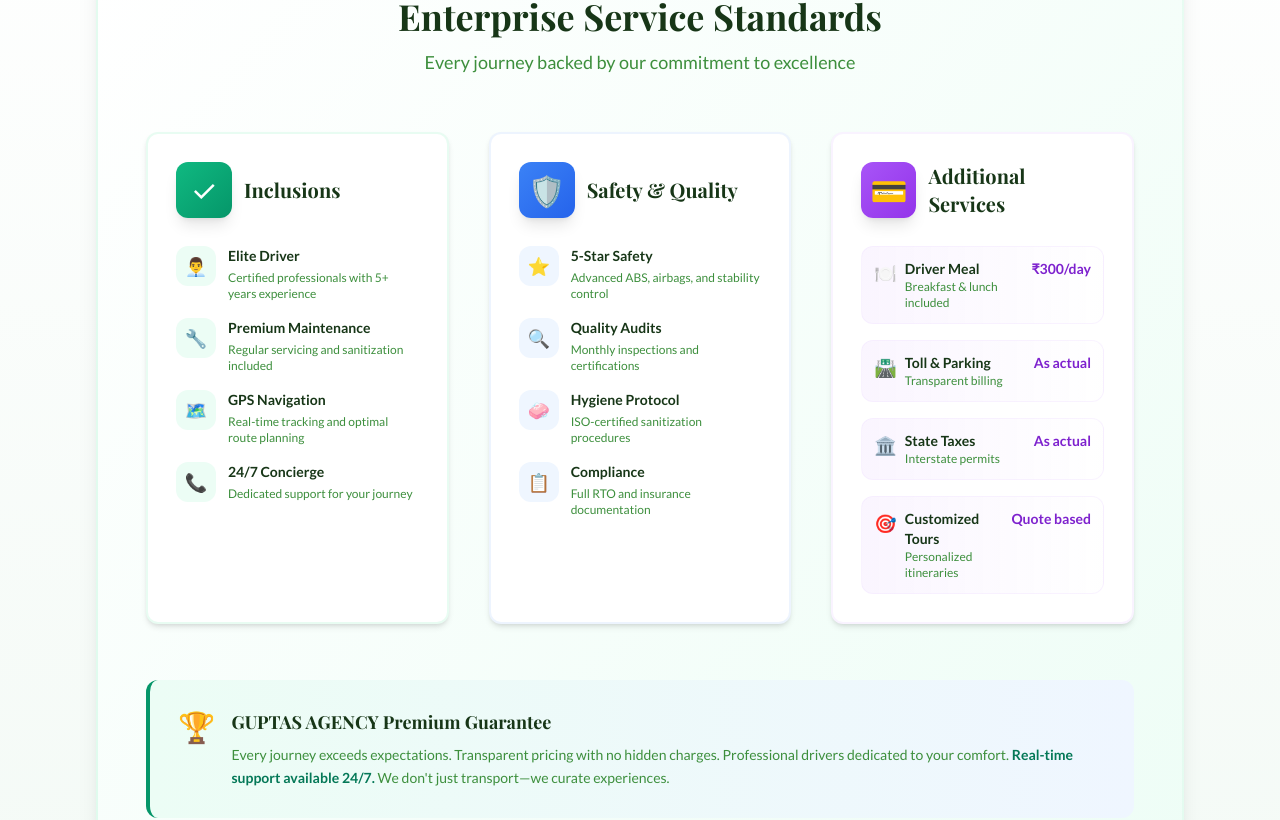
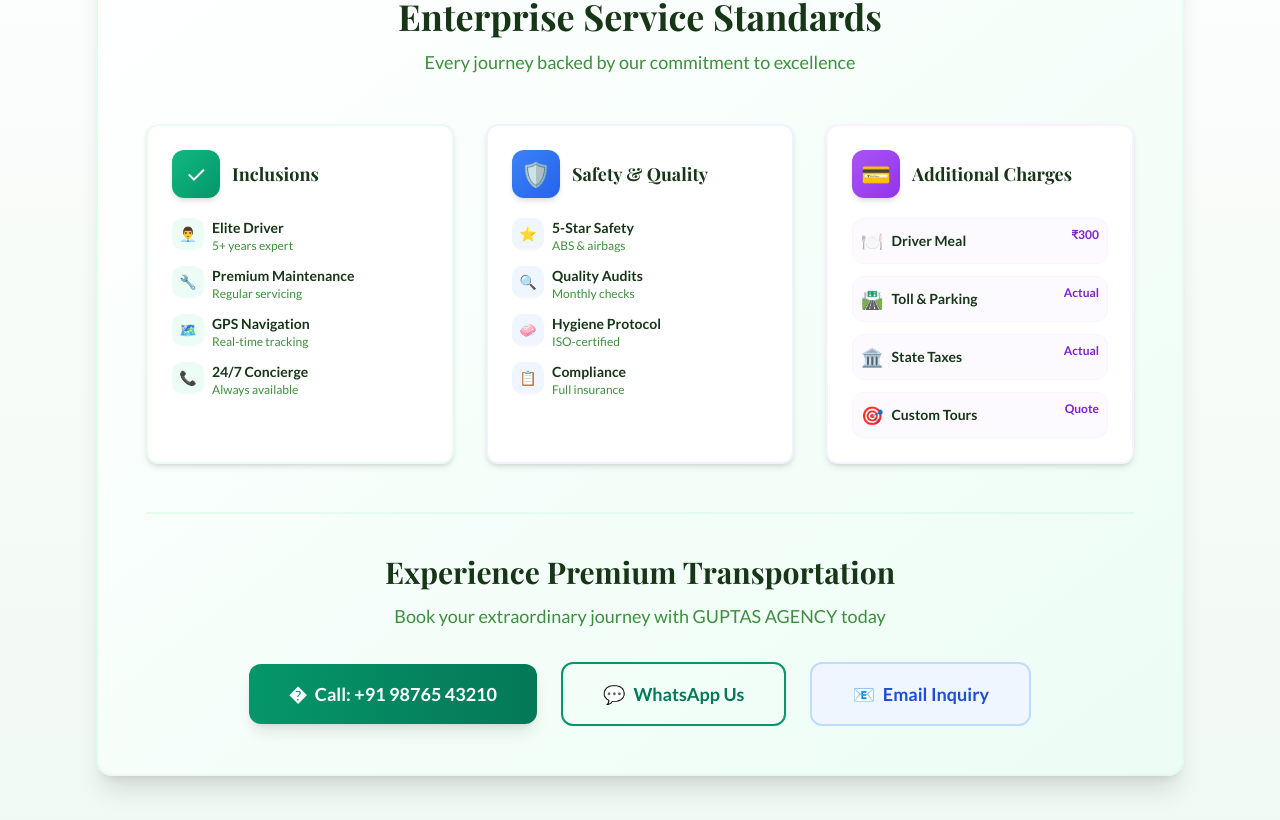
Before and after one commit to nagendra1909/Guptas-Travels, a React (Vite) app: page / in a window 1280 px wide. Shown: the part 3000-3820 px from the top of the page. Built offline with nearby package versions, Linux system fonts and the light colour scheme.

Commit message:
Refactor VehicleFleet component: Improve layout and styling for enhanced user experience; optimize spacing, adjust text sizes, and streamline content presentation.

```diff
--- a/client/components/VehicleFleet.tsx
+++ b/client/components/VehicleFleet.tsx
@@ -297,44 +297,45 @@
       </div>
 
       {/* Premium Service Standards Section */}
-      <div className="bg-gradient-to-br from-white to-emerald-50 rounded-2xl p-8 sm:p-12 shadow-xl border-2 border-emerald-100/50">
+      <div className="bg-gradient-to-br from-white to-emerald-50 rounded-2xl p-6 sm:p-12 shadow-xl border-2 border-emerald-100/50">
         {/* Section Title */}
-        <div className="text-center mb-12 sm:mb-14">
-          <h3 className="text-[hsl(var(--foreground))] font-['Playfair_Display'] text-3xl sm:text-4xl font-bold mb-3">
+        <div className="text-center mb-8 sm:mb-12">
+          <h3 className="text-[hsl(var(--foreground))] font-['Playfair_Display'] text-2xl sm:text-4xl font-bold mb-2 sm:mb-3">
             Enterprise Service Standards
           </h3>
-          <p className="text-[hsl(var(--muted-foreground))] text-lg font-['Lato'] max-w-2xl mx-auto">
+          <p className="text-[hsl(var(--muted-foreground))] text-base sm:text-lg font-['Lato'] max-w-2xl mx-auto">
             Every journey backed by our commitment to excellence
           </p>
         </div>
 
-        <div className="grid grid-cols-1 lg:grid-cols-3 gap-8 sm:gap-10 mb-12 sm:mb-14">
+        {/* Optimized Grid - Responsive */}
+        <div className="grid grid-cols-1 sm:grid-cols-2 lg:grid-cols-3 gap-6 sm:gap-8">
           {/* What's Included */}
-          <div className="bg-white rounded-xl p-7 border-2 border-emerald-100/50 shadow-md hover:shadow-lg transition-shadow">
-            <div className="flex items-center gap-3 mb-7">
-              <div className="w-14 h-14 rounded-xl bg-gradient-to-br from-emerald-500 to-emerald-600 flex items-center justify-center shadow-lg">
-                <span className="text-white text-3xl">✓</span>
+          <div className="bg-white rounded-xl p-5 sm:p-6 border-2 border-emerald-100/50 shadow-md hover:shadow-lg transition-shadow">
+            <div className="flex items-center gap-3 mb-5">
+              <div className="w-12 h-12 rounded-lg bg-gradient-to-br from-emerald-500 to-emerald-600 flex items-center justify-center shadow-md">
+                <span className="text-white text-2xl">✓</span>
               </div>
-              <h4 className="text-[hsl(var(--foreground))] font-['Playfair_Display'] text-xl font-bold">
+              <h4 className="text-[hsl(var(--foreground))] font-['Playfair_Display'] text-lg font-bold">
                 Inclusions
               </h4>
             </div>
-            <ul className="space-y-4">
+            <ul className="space-y-3">
               {[
-                { icon: "👨‍💼", title: "Elite Driver", desc: "Certified professionals with 5+ years experience" },
-                { icon: "🔧", title: "Premium Maintenance", desc: "Regular servicing and sanitization included" },
-                { icon: "🗺️", title: "GPS Navigation", desc: "Real-time tracking and optimal route planning" },
-                { icon: "📞", title: "24/7 Concierge", desc: "Dedicated support for your journey" }
+                { icon: "👨‍💼", title: "Elite Driver", desc: "5+ years expert" },
+                { icon: "🔧", title: "Premium Maintenance", desc: "Regular servicing" },
+                { icon: "🗺️", title: "GPS Navigation", desc: "Real-time tracking" },
+                { icon: "📞", title: "24/7 Concierge", desc: "Always available" }
               ].map((item, idx) => (
-                <div key={idx} className="flex items-start gap-3 group">
-                  <div className="w-10 h-10 rounded-lg bg-emerald-50 flex items-center justify-center flex-shrink-0 group-hover:bg-emerald-100 transition-colors">
-                    <span className="text-lg">{item.icon}</span>
+                <div key={idx} className="flex items-start gap-2 group">
+                  <div className="w-8 h-8 rounded-md bg-emerald-50 flex items-center justify-center flex-shrink-0 text-sm">
+                    {item.icon}
                   </div>
-                  <div>
-                    <p className="text-[hsl(var(--foreground))] font-['Lato'] font-semibold text-sm">
+                  <div className="min-w-0">
+                    <p className="text-[hsl(var(--foreground))] font-['Lato'] font-semibold text-xs sm:text-sm">
                       {item.title}
                     </p>
-                    <p className="text-[hsl(var(--muted-foreground))] text-xs font-['Lato'] mt-1">
+                    <p className="text-[hsl(var(--muted-foreground))] text-xs font-['Lato']">
                       {item.desc}
                     </p>
                   </div>
@@ -344,31 +345,31 @@
           </div>
 
           {/* Safety & Quality */}
-          <div className="bg-white rounded-xl p-7 border-2 border-blue-100/50 shadow-md hover:shadow-lg transition-shadow">
-            <div className="flex items-center gap-3 mb-7">
-              <div className="w-14 h-14 rounded-xl bg-gradient-to-br from-blue-500 to-blue-600 flex items-center justify-center shadow-lg">
-                <span className="text-white text-3xl">🛡️</span>
+          <div className="bg-white rounded-xl p-5 sm:p-6 border-2 border-blue-100/50 shadow-md hover:shadow-lg transition-shadow">
+            <div className="flex items-center gap-3 mb-5">
+              <div className="w-12 h-12 rounded-lg bg-gradient-to-br from-blue-500 to-blue-600 flex items-center justify-center shadow-md">
+                <span className="text-white text-2xl">🛡️</span>
               </div>
-              <h4 className="text-[hsl(var(--foreground))] font-['Playfair_Display'] text-xl font-bold">
+              <h4 className="text-[hsl(var(--foreground))] font-['Playfair_Display'] text-lg font-bold">
                 Safety & Quality
               </h4>
             </div>
-            <ul className="space-y-4">
+            <ul className="space-y-3">
               {[
-                { icon: "⭐", title: "5-Star Safety", desc: "Advanced ABS, airbags, and stability control" },
-                { icon: "🔍", title: "Quality Audits", desc: "Monthly inspections and certifications" },
-                { icon: "🧼", title: "Hygiene Protocol", desc: "ISO-certified sanitization procedures" },
-                { icon: "📋", title: "Compliance", desc: "Full RTO and insurance documentation" }
+                { icon: "⭐", title: "5-Star Safety", desc: "ABS & airbags" },
+                { icon: "🔍", title: "Quality Audits", desc: "Monthly checks" },
+                { icon: "🧼", title: "Hygiene Protocol", desc: "ISO-certified" },
+                { icon: "📋", title: "Compliance", desc: "Full insurance" }
               ].map((item, idx) => (
-                <div key={idx} className="flex items-start gap-3 group">
-                  <div className="w-10 h-10 rounded-lg bg-blue-50 flex items-center justify-center flex-shrink-0 group-hover:bg-blue-100 transition-colors">
-                    <span className="text-lg">{item.icon}</span>
+                <div key={idx} className="flex items-start gap-2 group">
+                  <div className="w-8 h-8 rounded-md bg-blue-50 flex items-center justify-center flex-shrink-0 text-sm">
+                    {item.icon}
                   </div>
-                  <div>
-                    <p className="text-[hsl(var(--foreground))] font-['Lato'] font-semibold text-sm">
+                  <div className="min-w-0">
+                    <p className="text-[hsl(var(--foreground))] font-['Lato'] font-semibold text-xs sm:text-sm">
                       {item.title}
                     </p>
-                    <p className="text-[hsl(var(--muted-foreground))] text-xs font-['Lato'] mt-1">
+                    <p className="text-[hsl(var(--muted-foreground))] text-xs font-['Lato']">
                       {item.desc}
                     </p>
                   </div>
@@ -377,36 +378,33 @@
             </ul>
           </div>
 
-          {/* Additional Charges */}
-          <div className="bg-white rounded-xl p-7 border-2 border-purple-100/50 shadow-md hover:shadow-lg transition-shadow">
-            <div className="flex items-center gap-3 mb-7">
-              <div className="w-14 h-14 rounded-xl bg-gradient-to-br from-purple-500 to-purple-600 flex items-center justify-center shadow-lg">
-                <span className="text-white text-3xl">💳</span>
+          {/* Additional Services */}
+          <div className="bg-white rounded-xl p-5 sm:p-6 border-2 border-purple-100/50 shadow-md hover:shadow-lg transition-shadow">
+            <div className="flex items-center gap-3 mb-5">
+              <div className="w-12 h-12 rounded-lg bg-gradient-to-br from-purple-500 to-purple-600 flex items-center justify-center shadow-md">
+                <span className="text-white text-2xl">💳</span>
               </div>
-              <h4 className="text-[hsl(var(--foreground))] font-['Playfair_Display'] text-xl font-bold">
-                Additional Services
+              <h4 className="text-[hsl(var(--foreground))] font-['Playfair_Display'] text-lg font-bold">
+                Additional Charges
               </h4>
             </div>
-            <div className="space-y-4">
+            <div className="space-y-3">
               {[
-                { icon: "🍽️", title: "Driver Meal", cost: "₹300/day", desc: "Breakfast & lunch included" },
-                { icon: "🛣️", title: "Toll & Parking", cost: "As actual", desc: "Transparent billing" },
-                { icon: "🏛️", title: "State Taxes", cost: "As actual", desc: "Interstate permits" },
-                { icon: "🎯", title: "Customized Tours", cost: "Quote based", desc: "Personalized itineraries" }
+                { icon: "🍽️", title: "Driver Meal", cost: "₹300" },
+                { icon: "🛣️", title: "Toll & Parking", cost: "Actual" },
+                { icon: "🏛️", title: "State Taxes", cost: "Actual" },
+                { icon: "🎯", title: "Custom Tours", cost: "Quote" }
               ].map((item, idx) => (
-                <div key={idx} className="flex justify-between items-start p-3 rounded-lg bg-gradient-to-r from-purple-50 to-transparent border border-purple-100/50 group hover:bg-purple-50 transition-colors">
-                  <div className="flex items-start gap-2 flex-1">
+                <div key={idx} className="flex justify-between items-start p-2 rounded-lg bg-purple-50/50 border border-purple-100/30">
+                  <div className="flex items-center gap-2">
                     <span className="text-lg flex-shrink-0">{item.icon}</span>
                     <div className="min-w-0">
-                      <p className="text-[hsl(var(--foreground))] font-['Lato'] font-semibold text-sm">
+                      <p className="text-[hsl(var(--foreground))] font-['Lato'] font-semibold text-xs sm:text-sm">
                         {item.title}
-                      </p>
-                      <p className="text-[hsl(var(--muted-foreground))] text-xs font-['Lato']">
-                        {item.desc}
                       </p>
                     </div>
                   </div>
-                  <span className="text-purple-700 font-['Lato'] font-bold text-sm flex-shrink-0 ml-2">{item.cost}</span>
+                  <span className="text-purple-700 font-['Lato'] font-bold text-xs flex-shrink-0 ml-2">{item.cost}</span>
                 </div>
               ))}
             </div>
@@ -414,7 +412,7 @@
         </div>
 
         {/* Premium Guarantee */}
-        <div className="bg-gradient-to-r from-emerald-50 to-blue-50 rounded-xl p-7 border-l-4 border-emerald-600">
+        {/* <div className="bg-gradient-to-r from-emerald-50 to-blue-50 rounded-xl p-7 border-l-4 border-emerald-600">
           <div className="flex items-start gap-4">
             <span className="text-3xl flex-shrink-0">🏆</span>
             <div>
@@ -427,7 +425,7 @@
               </p>
             </div>
           </div>
-        </div>
+        </div> */}
 
         {/* CTA Section */}
         <div className="mt-12 pt-10 border-t-2 border-emerald-100/50">
```
